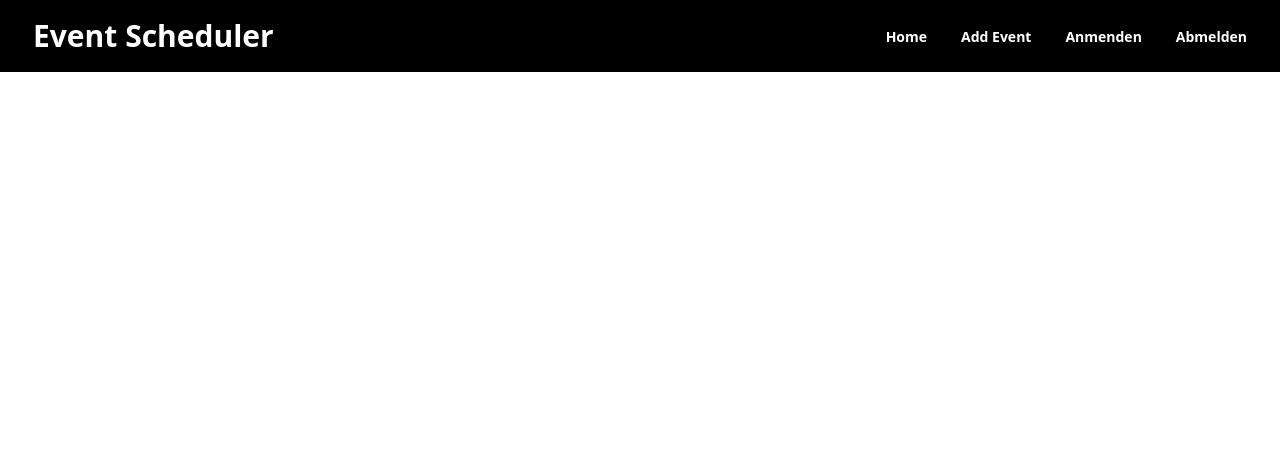
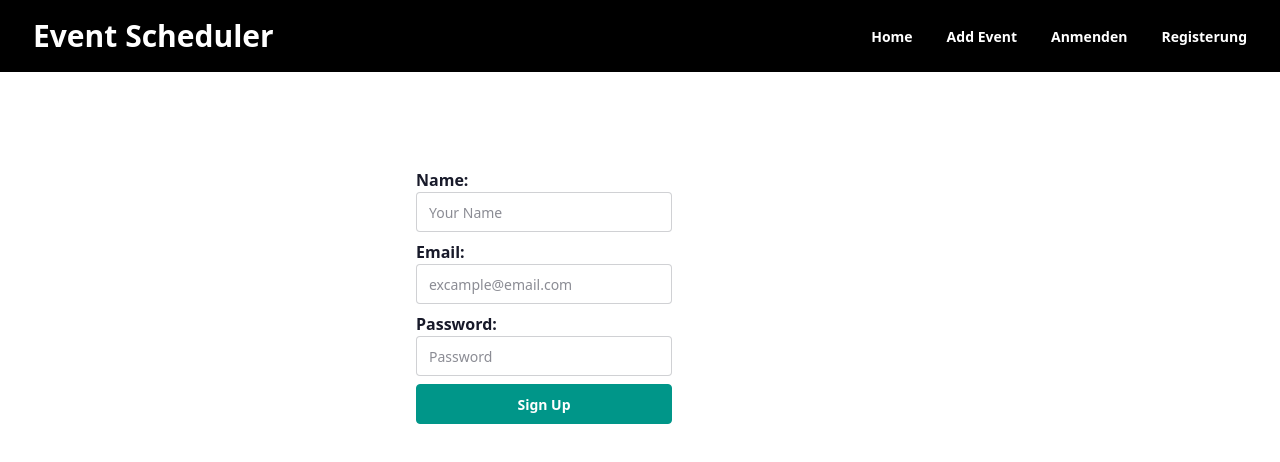
Before and after one commit to o0vini0o/The-Event-Scheduler, a React (Vite) app: page /SignUp in a window 1280 px wide. Shown: the top 462 px of the page. Built offline with nearby package versions, Linux system fonts and the light colour scheme; no server answers.

Commit message:
add SignUp page

```diff
--- a/package.json
+++ b/package.json
@@ -14,6 +14,7 @@
     "react": "^19.1.0",
     "react-dom": "^19.1.0",
     "react-router": "^7.7.1",
+    "react-toastify": "^11.0.5",
     "tailwindcss": "^4.1.11"
   },
   "devDependencies": {
--- a/src/App.jsx
+++ b/src/App.jsx
@@ -1,10 +1,16 @@
-import { Heading } from "./components";
+import { Route, Routes } from "react-router";
+import { MainLayout } from "./layouts";
+import { Homepage, SignIn, SignUp } from "./pages";
 
 function App() {
   return (
-    <div>
-      <Heading />
-    </div>
+    <Routes>
+      <Route path="/" element={<MainLayout />}>
+        <Route index element={<Homepage />}></Route>
+        <Route path="/SignIn" element={<SignIn />}></Route>
+        <Route path="/SignUp" element={<SignUp />}></Route>
+      </Route>
+    </Routes>
   );
 }
 
--- a/src/components/Heading.jsx
+++ b/src/components/Heading.jsx
@@ -1,13 +1,20 @@
+import { Link } from "react-router";
 const Heading = () => {
   return (
     <header className="bg-neutral text-white flex flex-col items-center md:flex-row justify-between p-4 ">
       <h1 className="btn btn-ghost text-3xl">Event Scheduler</h1>
       <nav>
         <ul className="flex flex-col sm:flex-row">
-          <li className="btn btn-ghost">Home</li>
+          <li className="btn btn-ghost">
+            <Link to="/">Home</Link>
+          </li>
           <li className="btn btn-ghost">Add Event</li>
-          <li className="btn btn-ghost">Anmenden</li>
-          <li className="btn btn-ghost">Abmelden</li>
+          <li className="btn btn-ghost">
+            <Link to="/SignIn">Anmenden</Link>{" "}
+          </li>
+          <li className="btn btn-ghost">
+            <Link to="/SignUp">Registerung</Link>
+          </li>
         </ul>
       </nav>
     </header>
--- /dev/null
+++ b/src/hooks/useUsers.jsx
@@ -0,0 +1,32 @@
+import { useEffect, useState } from "react";
+
+const useUsers = () => {
+  const [users, setUsers] = useState([]);
+
+  useEffect(() => {
+    const fetchData = async () => {
+      const controller = new AbortController();
+      try {
+        const res = await fetch("http://localhost:3001/api/users", {
+          signal: controller.signal,
+        });
+        if (!res.ok) {
+          throw new Error(`response is not ok! Status: ${res.status}`);
+        }
+        const data = await res.json();
+
+        setUsers(data.results);
+      } catch (e) {
+        if (e.name === "AbortError") {
+          console.info("Fetch aborted");
+        } else {
+          console.error(e);
+        }
+      }
+    };
+    fetchData();
+  }, []);
+
+  return users;
+};
+export default useUsers;
--- a/src/layouts/MainLayout.jsx
+++ b/src/layouts/MainLayout.jsx
@@ -0,0 +1,14 @@
+import { Outlet } from "react-router";
+import { Heading } from "../components";
+
+const MainLayout = () => {
+  return (
+    <div>
+      <Heading />
+      <main className="contain mx-auto p-4">
+        <Outlet />
+      </main>
+    </div>
+  );
+};
+export default MainLayout;
--- a/src/layouts/index.js
+++ b/src/layouts/index.js
@@ -0,0 +1 @@
+export { default as MainLayout } from "./MainLayout";
--- a/src/pages/Homepage.jsx
+++ b/src/pages/Homepage.jsx
@@ -0,0 +1,2 @@
+const Homepage = () => {};
+export default Homepage;
--- a/src/pages/SignIn.jsx
+++ b/src/pages/SignIn.jsx
@@ -0,0 +1,2 @@
+const SignIn = () => {};
+export default SignIn;
--- a/src/pages/SignUp.jsx
+++ b/src/pages/SignUp.jsx
@@ -0,0 +1,97 @@
+import { useActionState } from "react";
+import useUsers from "../hooks/useUsers";
+import { toast } from "react-toastify";
+
+const SignUp = () => {
+  const users = useUsers();
+  const submitAction = async (prevState, formData) => {
+    const name = formData.get("name");
+    const email = formData.get("email");
+    const password = formData.get("password");
+    console.log(name);
+
+    const existUser = users.find((prop) => prop.email === email);
+    if (existUser) {
+      return { error: " the user is exist" };
+    } else {
+      try {
+        const res = await fetch("http://localhost:3001/api/users", {
+          method: "POST",
+          headers: {
+            "Content-Type": "application/json",
+          },
+          body: JSON.stringify({
+            name: name,
+            email: email,
+            password: password,
+          }),
+        });
+        if (!res.ok) {
+          const errorData = await res.json();
+          return {
+            error: errorData.message || "Failed to register user",
+          };
+        }
+        const data = await res.json();
+        return { success: true, user: data };
+      } catch (error) {
+        return { error: error.message || "Unexpected error" };
+      }
+    }
+  };
+  const [state, formAction, isPending] = useActionState(submitAction, {});
+  if (state.success) toast.success("Successfully registered");
+  return (
+    <div className="max-w-md mx-auto mt-20 flex flex-col items-center">
+      <form action={formAction} className="grid grid-cols-1 gap-2 w-full">
+        <label className="validator">
+          <p className="font-bold"> Name: </p>
+          <input
+            className="input w-64"
+            type="text"
+            name="name"
+            required
+            placeholder="Your Name"
+          />
+        </label>
+        <p className="validator-hint hidden">
+          Must be 3 to 30 characters
+          <br />
+          containing only letters, numbers or dash
+        </p>
+        <label className="validator">
+          <span className=" flex font-bold"> Email: </span>
+          <input
+            className="input w-64"
+            type="email"
+            name="email"
+            placeholder="excample@email.com"
+            required
+          />
+        </label>
+        <div className="validator-hint hidden">Enter valid email address</div>
+        <label className="validator">
+          <span className=" flex font-bold"> Password: </span>
+          <input
+            className="input w-64"
+            type="password"
+            name="password"
+            required
+            placeholder="Password"
+            minLength="8"
+            title="Must be more than 8 characters"
+          />
+        </label>
+        <p className="validator-hint hidden">Must be more than 8 characters</p>
+        <button
+          type="submit"
+          className="btn btn-accent w-64"
+          disabled={isPending}
+        >
+          Sign Up
+        </button>
+      </form>
+    </div>
+  );
+};
+export default SignUp;
--- a/src/pages/index.js
+++ b/src/pages/index.js
@@ -0,0 +1,3 @@
+export { default as Homepage } from "./Homepage";
+export { default as SignUp } from "./SignUp";
+export { default as SignIn } from "./SignIn";
```
Also changed, not shown: 1 other file (tests, documents, lock files or other folders).
